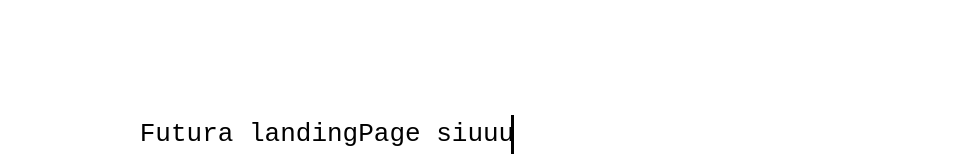
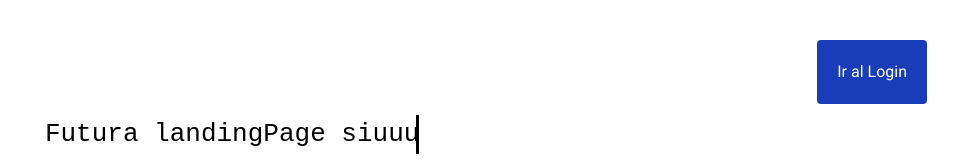
Before and after one commit to HealthTuring/HealthTuring, an Angular app in the folder frontend/healthTuring-client/: page / in a window 1280 px wide. Shown: the top 160 px of the page, without its empty margins (313-1271 px from the left). Built offline with nearby package versions, Linux system fonts and the light colour scheme; no server answers.

Commit message:
Create prototype landingPage

```diff
--- a/frontend/healthTuring-client/src/app/auth/pages/login-page/login-page.component.ts
+++ b/frontend/healthTuring-client/src/app/auth/pages/login-page/login-page.component.ts
@@ -2,7 +2,6 @@ import { Component, inject } from '@angular/core';
 import { FormBuilder, ReactiveFormsModule, Validators } from '@angular/forms';
 import { FormUtils } from '../../../../utils/form-utils';
 import { RouterLink } from '@angular/router';
-import { JsonPipe } from '@angular/common';
 
 @Component({
   imports: [ReactiveFormsModule, RouterLink],
--- a/frontend/healthTuring-client/src/app/landing/pages/landing-page/landing-page.component.html
+++ b/frontend/healthTuring-client/src/app/landing/pages/landing-page/landing-page.component.html
@@ -1,3 +1,4 @@
+<span class="float-end p-5 bg-blue-800 rounded m-10 text-white cursor-pointer" routerLink="auth/login">Ir al Login</span>
 <div class="wrapper">
     <div class="typing-demo">
       Futura landingPage siuuuu
--- a/frontend/healthTuring-client/src/app/landing/pages/landing-page/landing-page.component.ts
+++ b/frontend/healthTuring-client/src/app/landing/pages/landing-page/landing-page.component.ts
@@ -1,7 +1,8 @@
 import { Component } from '@angular/core';
+import { RouterLink } from '@angular/router';
 
 @Component({
-  imports: [],
+  imports: [RouterLink],
   templateUrl: './landing-page.component.html',
   styleUrl: './landing-page.component.css'
 })
```
